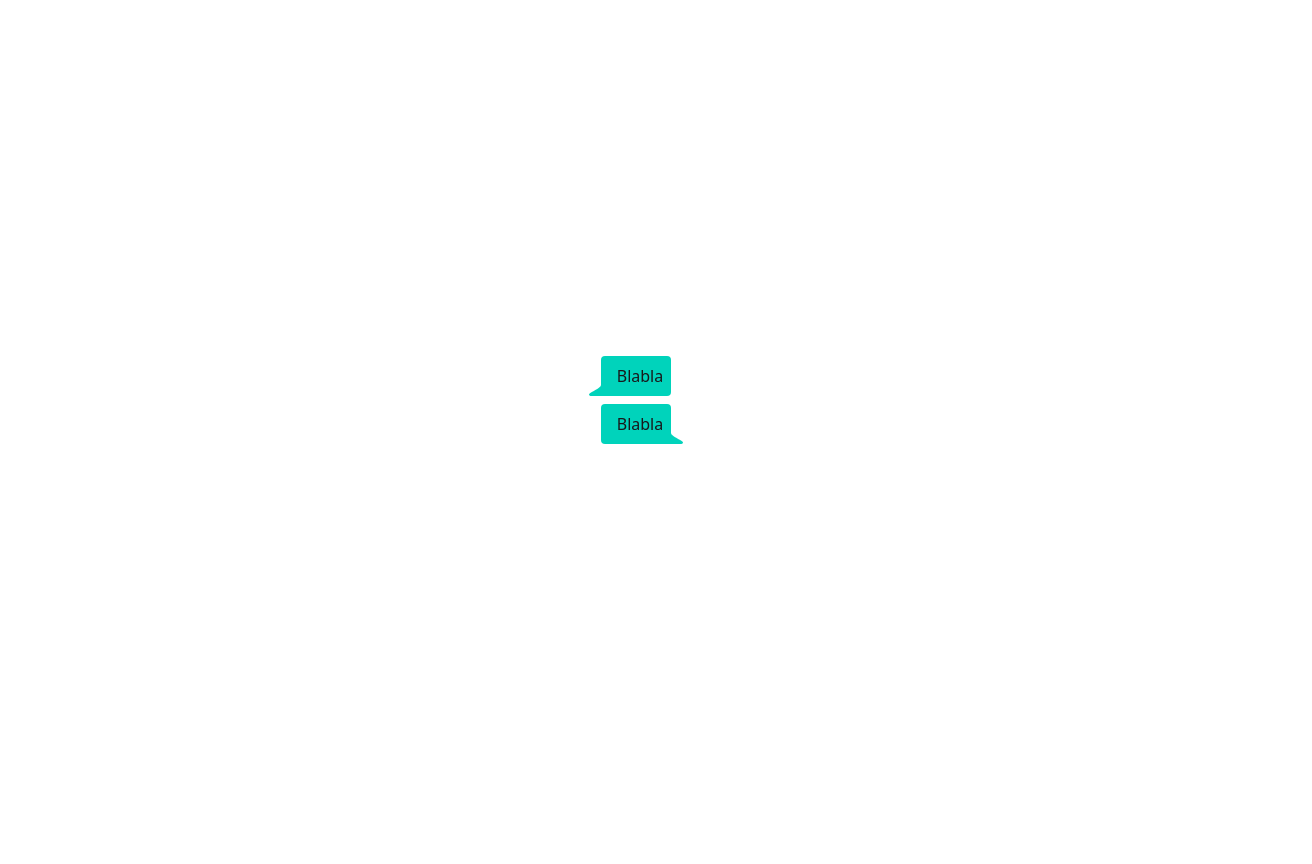
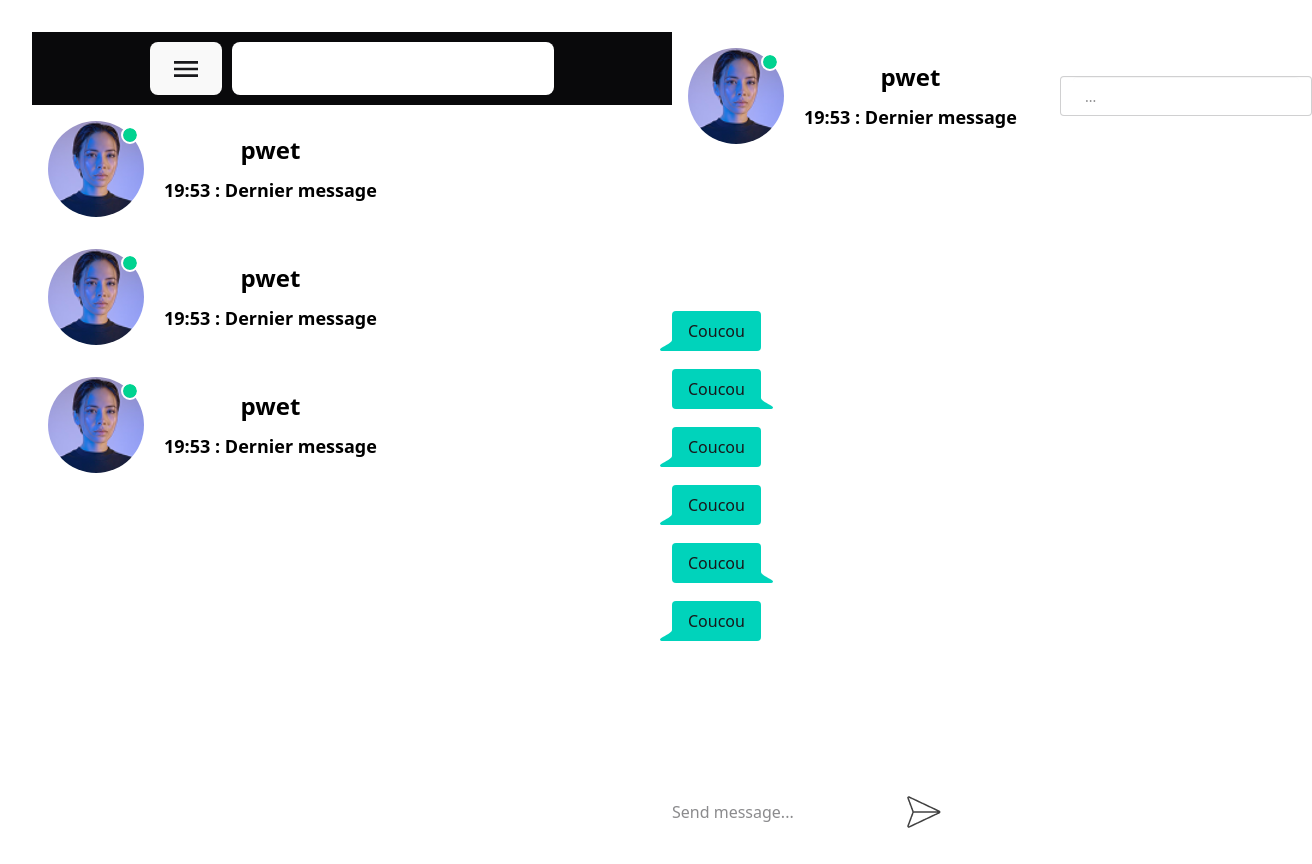
Before and after one commit to Marc-AntoineSP/website-flutter, a React (Vite) app: page / in a window 1280 px wide. Shown: the whole page, 1312 px wide, since content can reach past the window. Before the commit the page ends 800 px from the top, so only its background shows below. Built offline with nearby package versions, Linux system fonts and the light colour scheme.

Commit message:
ADD: column

```diff
--- a/src/App.jsx
+++ b/src/App.jsx
@@ -1,13 +1,13 @@
 import './App.css'
-import InputMessageField from './components/inputMessageField'
-import MessageBubble from './components/messageBubble';
+import ConversationColumn from './components/conversationColomn';
+import MessageColumn from './components/messageColumn';
 
 function App() {
   return (
-    <body data-theme='light'>
-        <MessageBubble message={"Blabla"} is_user1={true}/>
-        <MessageBubble message={"Blabla"} is_user1={false}/>
-    </body>
+    <div data-theme="light" className="w-screen h-screen flex justify-center">
+      <ConversationColumn />
+      <MessageColumn />
+    </div>
   );
 }
 
--- /dev/null
+++ b/src/components/conversationColomn.tsx
@@ -0,0 +1,23 @@
+import { useState } from "react";
+import { User } from "../types/types"
+import HeaderBar from "./headerBar";
+import SearchBar from "./searchBar";
+import MessageBar from "./messageBarOnline";
+
+interface ConversationColomnProps {
+    conversation:Array<User>;
+}
+
+export default function ConversationColumn(props:ConversationColomnProps){
+    const [search, setSearch] = useState<String | null>(null);
+    return (
+        <section className="flex flex-col flex-1">
+            <SearchBar/>
+            <div id="full" className="flex flex-col">
+                <MessageBar avatar="pic" name="pwet" is_online={true}/>
+                <MessageBar avatar="pic" name="pwet" is_online={true}/>
+                <MessageBar avatar="pic" name="pwet" is_online={true}/>
+            </div>
+        </section>
+    );
+}
--- a/src/components/messageBarOnline.tsx
+++ b/src/components/messageBarOnline.tsx
@@ -1,6 +1,6 @@
 export default function MessageBar(props:{avatar:string, name:string, is_online:boolean}){
     return (
-        <section id="" className="p-4 bg-white flex justify-start items-start gap-5">
+        <article id="" className="p-4 bg-white flex justify-start items-start gap-5">
             <div className={`avatar ${props.is_online ? "avatar-online" : "avatar-offline"}`}>
                 <div className="rounded-full w-24">
                     <img src={`/assets/${props.avatar}.png`} />
@@ -10,6 +10,6 @@ export default function MessageBar(props:{avatar:string, name:string, is_online:
                 <h3 className="font-bold">{props.name}</h3>
                 <p className="font-semibold text-lg"><span>19:53 : </span>Dernier message</p>
             </div>
-        </section>
+        </article>
     );
 }
--- /dev/null
+++ b/src/components/messageColumn.tsx
@@ -0,0 +1,22 @@
+import { Message } from "../types/types";
+import HeaderBar from "./headerBar";
+import InputMessageField from "./inputMessageField";
+import MessageBubble from "./messageBubble";
+
+
+export default function MessageColumn(props:{messages:Array<Message>}){
+    return (
+        <section className="flex-1 flex flex-col justify-between">
+            <HeaderBar avatar="pic" name="pwet"/>
+            <div className="flex flex-col gap-2.5">
+                <MessageBubble message={"Coucou"} create_at={new Date()} is_user1={true}/>
+                <MessageBubble message={"Coucou"} create_at={new Date()} is_user1={false}/>
+                <MessageBubble message={"Coucou"} create_at={new Date()} is_user1={true}/>
+                <MessageBubble message={"Coucou"} create_at={new Date()} is_user1={true}/>
+                <MessageBubble message={"Coucou"} create_at={new Date()} is_user1={false}/>
+                <MessageBubble message={"Coucou"} create_at={new Date()} is_user1={true}/>
+            </div>
+            <InputMessageField/>
+        </section>
+    );
+}
--- a/src/components/searchBar.tsx
+++ b/src/components/searchBar.tsx
@@ -1,4 +1,4 @@
-export default function SearchBar(props:{message:string}){
+export default function SearchBar(){
     return (
         <nav className="
             flex gap-2.5 p-2.5 bg-neutral justify-center items-center
--- /dev/null
+++ b/src/types/types.ts
@@ -0,0 +1,11 @@
+export type User = {
+    name:String;
+    id:String;
+    avatar:String;
+}
+
+export type Message = {
+    id:number;
+    content:String;
+    created_at:Date;
+}
```
